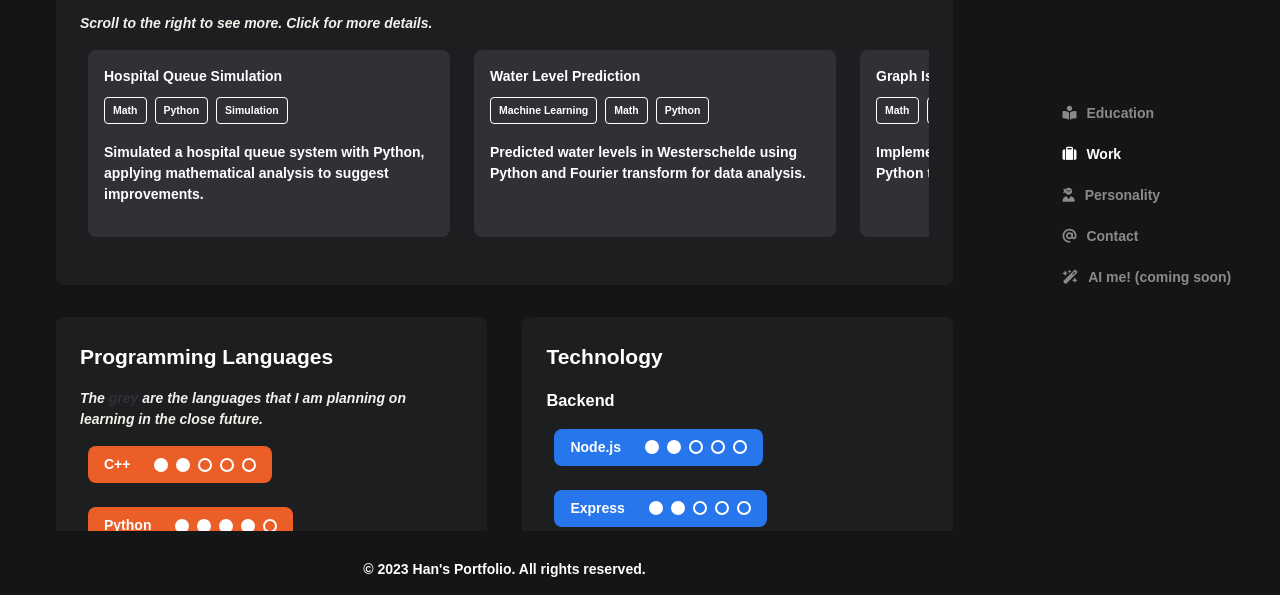
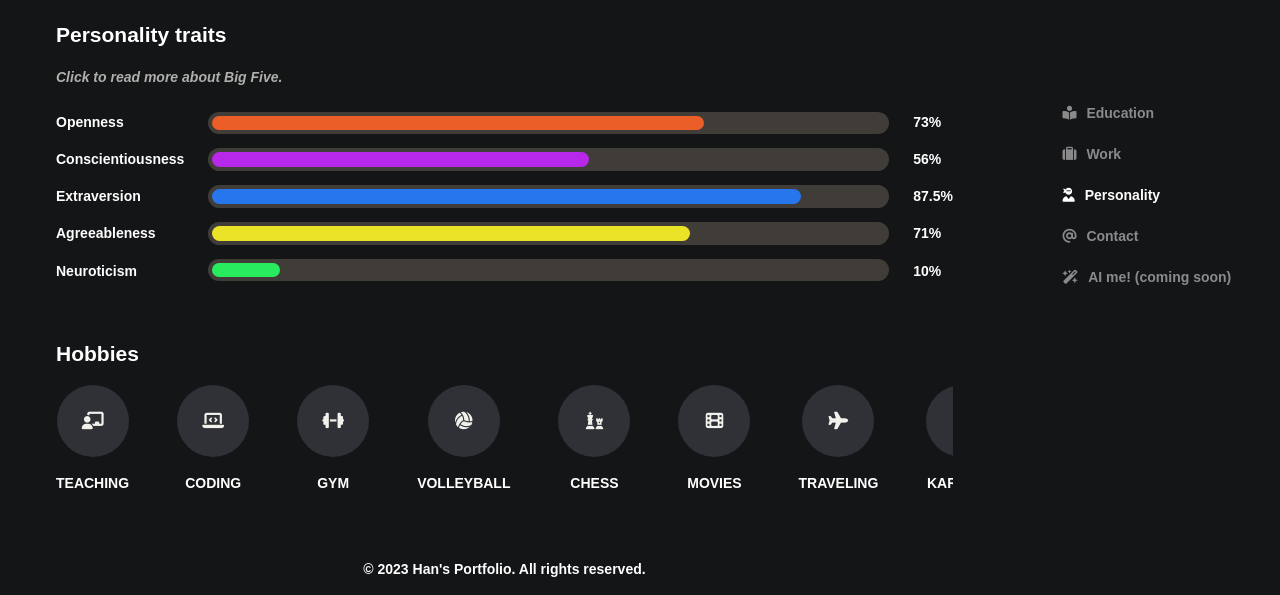
Before and after one commit to spbui00/spbui00.github.io, a website with bundled scripts: page index.html in a window 1280 px wide. Shown: the part 205-800 px from the top of the page. Built offline with nearby package versions, Linux system fonts and the light colour scheme; a web font is replaced by a local one.

Commit message:
personality done ey

```diff
--- /dev/null
+++ b/assets/data/friends.json
@@ -0,0 +1,29 @@
+{
+  "ratings": [
+    {
+      "name": "Do Hong Hanh",
+      "review": "Han is a makes a great contribution to the team. He is a hard-working person and always willing to help others. He is also a good team player and a good friend. I am very happy to work with him.",
+      "date": "21.7.2023"
+    },
+    {
+      "name": "Do Manh Cuong",
+      "review": "Cuong is a makes a great contribution to the team. He is a hard-working person and always willing to help others. He is also a good team player and a good friend. I am very happy to work with him.",
+      "date": "10.7.2023"
+    },
+    {
+      "name": "Do Manh Cuong",
+      "review": "Lorem ipsum dolor sit amet, consectetur adipiscing elit. Nulla euismod, nisl vitae aliquam ultricies, nunc nisl aliquet nunc, vitae aliquam ni",
+      "date": "10.7.2023"
+    },
+    {
+      "name": "Do Manh Cuong",
+      "review": "Lorem ipsum dolor sit amet, consectetur adipiscing elit. Nulla euismod, nisl vitae aliquam ultricies, nunc nisl aliquet nunc, vitae aliquam ni",
+      "date": "10.7.2023"
+    },
+    {
+      "name": "Do Manh Cuong",
+      "review": "Lorem ipsum dolor sit amet, consectetur adipiscing elit. Nulla euismod, nisl vitae aliquam ultricies, nunc nisl aliquet nunc, vitae aliquam ni",
+      "date": "10.7.2023"
+    }
+  ]
+}
--- a/components/personality.html
+++ b/components/personality.html
@@ -0,0 +1,84 @@
+<div class="scrollable-container" id="personality">
+  <div class="hello">
+    <h1>Hello, my name is Bui Thai Ha, but you can call me Han.</h1>
+  </div>
+
+  <section class="traits">
+    <h2>Personality traits</h2>
+    <div class="note"><a href="https://en.wikipedia.org/wiki/Big_Five_personality_traits" target="_blank">Click to read more about Big Five.</a></div>
+    <div class="infographics-bars">
+      <div class="bar-names">
+        <div class="bar-name">Openness</div>
+        <div class="bar-name">Conscientiousness</div>
+        <div class="bar-name">Extraversion</div>
+        <div class="bar-name">Agreeableness</div>
+        <div class="bar-name">Neuroticism</div>
+      </div>
+      <div class="bar-containers">
+        <div class="bar-container"><div class="bar-width orange-bg" id="openness" style="width: 73%"></div></div>
+        <div class="bar-container"><div class="bar-width purple-bg 56" id="conscientiousness" style="width: 56%"></div></div>
+        <div class="bar-container"><div class="bar-width blue-bg 87.5" id="extraversion" style="width: 87.5%"></div></div>
+        <div class="bar-container"><div class="bar-width yellow-bg 71" id="agreeableness" style="width: 71%"></div></div>
+        <div class="bar-container"><div class="bar-width green-bg 10" id="neuroticism" style="width: 10%"></div></div>
+      </div>
+      <div class="bar-values">
+        <div>73%</div>
+        <div>56%</div>
+        <div>87.5%</div>
+        <div>71%</div>
+        <div>10%</div>
+      </div>
+    </div>
+  </section>
+
+  <section class="hobbies">
+    <h2>Hobbies</h2>
+    <subsection>
+      <div class="hobby">
+        <i class="fas fa-chalkboard-teacher"></i>
+        Teaching
+      </div>
+      <div class="hobby">
+        <i class="fas fa-laptop-code"></i>
+        coding
+      </div>
+      <div class="hobby">
+        <i class="fas fa-dumbbell"></i>
+        Gym
+      </div>
+      <div class="hobby">
+        <i class="fas fa-volleyball-ball"></i>
+        volleyball
+      </div>
+      <div class="hobby">
+        <i class="fas fa-chess"></i>
+        chess
+      </div>
+      <div class="hobby">
+        <i class="fas fa-film"></i>
+        movies
+      </div>
+      <div class="hobby">
+        <i class="fas fa-plane"></i>
+        traveling
+      </div>
+      <div class="hobby">
+        <i class="fas fa-microphone-alt"></i>
+        karaoke
+      </div>
+      <div class="hobby">
+        <i class="fas fa-hiking"></i>
+        hiking
+      </div>
+    </subsection>
+  </section>
+
+  <section id="ratings">
+    <h2>What do my friends say about me</h2>
+    <subsection>
+      <div class="items">
+
+      </div>
+    </subsection>
+  </section>
+</div>
--- a/js/main.js
+++ b/js/main.js
@@ -6,7 +6,7 @@ document.addEventListener('DOMContentLoaded', async () => {
   const ul = document.querySelector('nav ul');
 
   // page that is loaded by default
-  const startPage = "work";
+  const startPage = "personality";
   const startLink = document.querySelector(`#${startPage}`);
   fetchHTML(startPage, contentContainer, removeActives(navLinks, startLink));
 
--- /dev/null
+++ b/js/personality.js
@@ -0,0 +1,33 @@
+import { createElement } from "./modules/utilities.js";
+
+export function handlePersonality() {
+  // fetch friends reviews
+  const reviewsContainer = document.querySelector('#ratings .items');
+  fetch('../assets/data/friends.json')
+    .then((response) => response.json())
+    .then((data) => {
+      const reviews = data.ratings;
+      reviews.forEach((review) => {
+        const reviewItem = createElement('div', 'item');
+        reviewItem.classList.add('rating');
+        const reviewHeading = createElement('div', 'heading');
+        const reviewName = createElement('div', 'heading-name');
+        reviewName.innerHTML = review.name;
+        reviewHeading.appendChild(reviewName);
+        reviewItem.appendChild(reviewHeading);
+
+        const reviewContainer = createElement('div', 'review');
+        const reviewText = createElement('div', 'review-text');
+        reviewText.innerHTML = review.review;
+        reviewContainer.appendChild(reviewText);
+        reviewItem.appendChild(reviewContainer);
+
+        const reviewDate = createElement('div', 'date');
+        reviewDate.innerHTML = review.date;
+        reviewItem.appendChild(reviewDate);
+
+        reviewsContainer.appendChild(reviewItem);
+      });
+    });
+
+}
--- a/scss/content.scss
+++ b/scss/content.scss
@@ -1,6 +1,7 @@
 #content-container {
   @include flex-container(flex-start, flex-start, column);
   width: 100%;
+  height:max-content;
   box-sizing: border-box;
   max-width: $xl-max;
   max-height: 85vh;
@@ -10,7 +11,7 @@
   transition: $transition;
 
   @include respond-to(sm) {
-    padding: $spacing-xs;
+    padding: 3px;
   }
 }
 
--- a/scss/main.scss
+++ b/scss/main.scss
@@ -61,6 +61,22 @@ footer {
   background-color: $color-light-orange;
 }
 
+.blue-bg {
+  background-color: $color-light-blue;
+}
+
+.purple-bg {
+  background-color: $color-light-purple;
+}
+
+.green-bg {
+  background-color: $color-light-green;
+}
+
+.yellow-bg {
+  background-color: $color-light-yellow;
+}
+
 a {
   opacity: 0.7;
 
--- a/scss/partials/_animations.scss
+++ b/scss/partials/_animations.scss
@@ -68,3 +68,15 @@
     opacity: 1;
   }
 }
+
+@mixin growFromLeft($width) {
+  @keyframes growFromLeft {
+    0% {
+      width: 0;
+    }
+    100% {
+      width: #{$width};
+    }
+  }
+  animation: growFromLeft $animation-duration-long ease-out;
+}
--- a/scss/partials/_variables.scss
+++ b/scss/partials/_variables.scss
@@ -1,6 +1,8 @@
 $color-light-orange: #EB5E28;
 $color-light-blue: #2876EB;
 $color-light-purple: #B828EB;
+$color-light-green: #28EB5E;
+$color-light-yellow: #EBE328;
 $color-background: #141517;
 $color-dark: #141517;
 $color-dark-grey: #1D1E1F;
--- /dev/null
+++ b/scss/personality.scss
@@ -0,0 +1,123 @@
+#personality {
+  section {
+    padding: 0;
+    background-color: transparent;
+    margin-bottom: $spacing-lg;
+  }
+}
+
+.scrollable-container {
+  @include flex-container(flex-start, flex-start, column);
+  @include scrollable-y;
+  width: 100%;
+  height: max-content;
+  gap: $spacing-md;
+}
+
+.hello {
+  h1 {
+    font-size: 3rem;
+  }
+
+  @include respond-to(sm) {
+    h1 {
+      font-size: 2rem;
+    }
+  }
+}
+
+.traits {
+  @include flex-container(flex-start, flex-start, column);
+  width: 100%;
+}
+
+.infographics-bars {
+  @include flex-container(space-between, flex-start, row);
+  box-sizing: border-box;
+  margin-top: $spacing-sm;
+  gap: $spacing-md;
+  width: 100%;
+  height: 170px;
+  max-width: $md-max;
+
+  .bar-names, .bar-containers, .bar-values {
+    @include flex-container(space-between, flex-start, column);
+    height: 100%;
+  }
+
+  .bar-containers {
+    width: 100%;
+    height: 100%;
+
+    .bar-container {
+      box-sizing: border-box;
+      padding: 4px;
+      width: 100%;
+      height: 13%;
+      border-radius: $borderRadiusLarge;
+      background-color: $color-medium;
+
+      .bar-width {
+        height: 100%;
+        border-radius: $borderRadiusLarge;
+
+        &#openness {
+          @include growFromLeft(73);
+        }
+
+        &#conscientiousness {
+          @include growFromLeft(56);
+        }
+
+        &#extraversion {
+          @include growFromLeft(87.5);
+        }
+
+        &#agreeableness {
+          @include growFromLeft(71);
+        }
+
+        &#neuroticism {
+          @include growFromLeft(10);
+        }
+      }
+    }
+  }
+}
+
+.hobbies {
+  @include flex-container(flex-start, flex-start, column);
+  width: 100%;
+
+  subsection {
+    @include flex-container(flex-start, flex-start, row);
+    @include scrollable-x;
+    width: 100%;
+    gap: $spacing-xl;
+    box-sizing: border-box;
+    padding-bottom: $spacing-md;
+
+    @include respond-to(sm) {
+      gap: $spacing-lg;
+    }
+
+    .hobby {
+      @include flex-container(center, center, column);
+      gap: $spacing-sm;
+      text-transform: uppercase;
+      font-weight: 900;
+
+      $radius: 40px;
+      i {
+        @include flex-container(center, center, row);
+        font-size: $fontSize-lg;
+        background-color: $color-medium-grey;
+        border-radius: 50%;
+        padding: $spacing-sm;
+        height: $radius;
+        width: $radius;
+        color: $color-light;
+      }
+    }
+  }
+}
--- a/scss/styles.scss
+++ b/scss/styles.scss
@@ -7,4 +7,5 @@
 @import 'buttons';
 @import 'academy';
 @import 'work';
+@import 'personality';
 @import 'content';
--- a/scss/work.scss
+++ b/scss/work.scss
@@ -8,6 +8,7 @@
 
   @include respond-to(sm) {
     padding-right: 0;
+  }
 }
 
 section {
@@ -258,7 +259,7 @@
     box-shadow: $boxShadowMedium;
   }
 }
-}
+
 
 .item-tags {
   @include flex-container(flex-start, flex-start, row);
```
Also changed, not shown: css/styles.css, 1 other file. Lines whose indentation alone changed are shown as unchanged.
